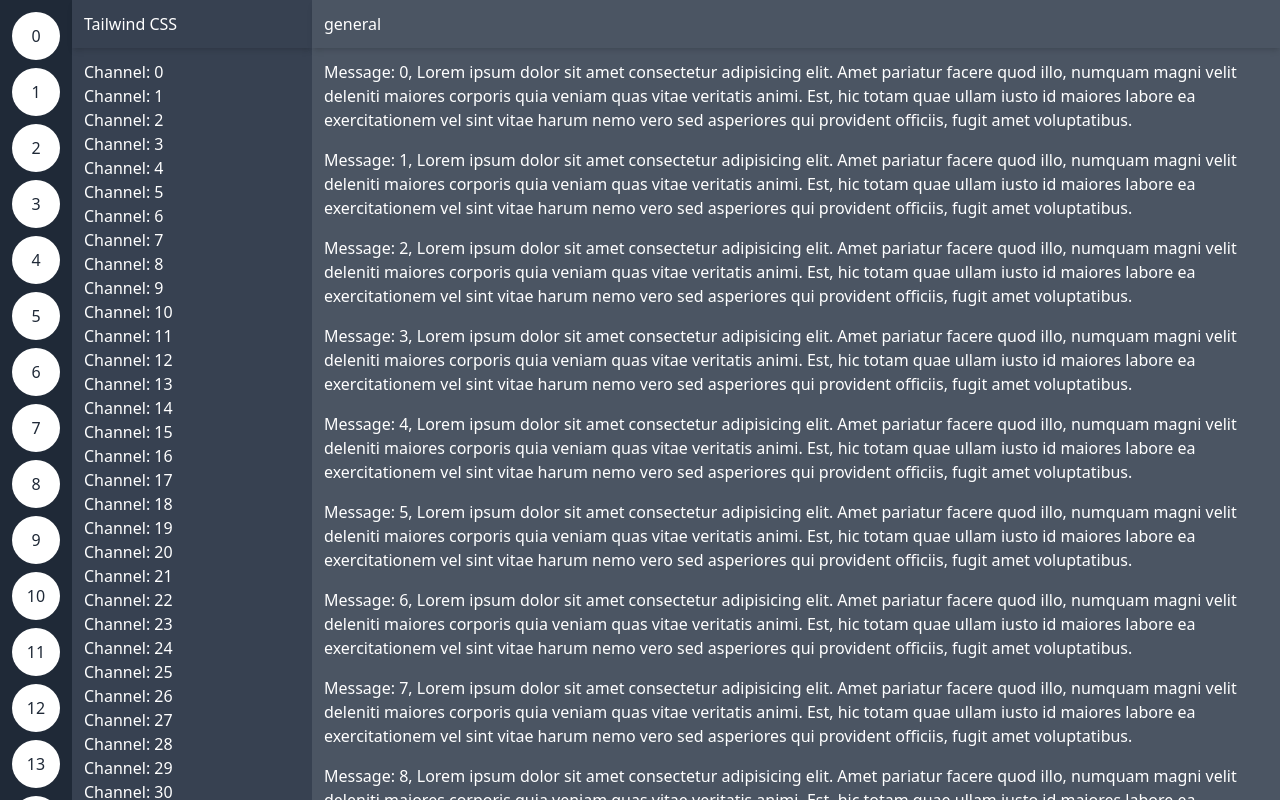
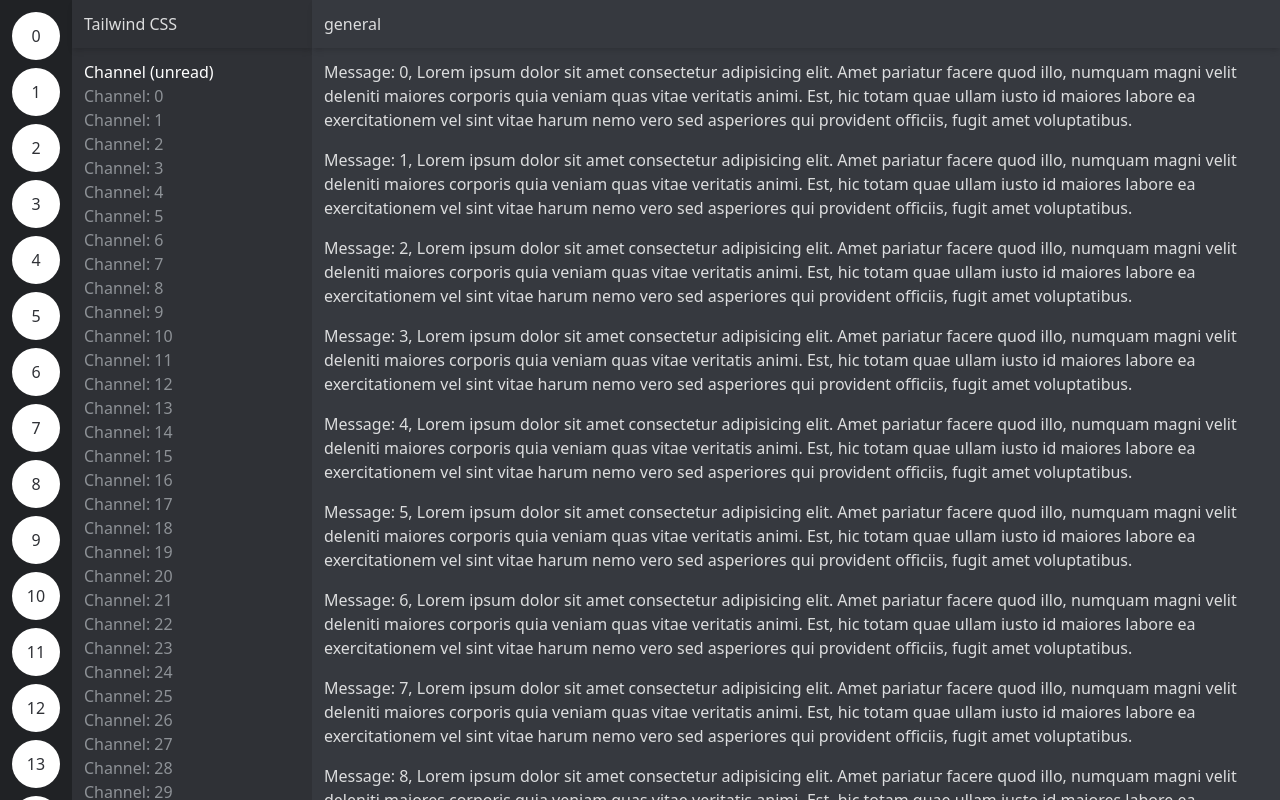
Before and after one commit to SShipon/single_messge, a React (Create React App) app: page / in a window 1280 px wide. Built offline with nearby package versions, Linux system fonts and the light colour scheme.

Commit message:
colors config added

```diff
--- a/src/components/Layout.jsx
+++ b/src/components/Layout.jsx
@@ -2,25 +2,26 @@
 
 const Layout = () => {
   return (
-    <div className='flex text-white h-screen'>
-      <div className='bg-gray-800 p-3 space-y-2 overflow-y-scroll'>
+    <div className='flex text-gray-100 h-screen'>
+      <div className='bg-gray-900 p-3 space-y-2 overflow-y-scroll'>
         {[...Array(40)].map((_, i) => (
           <div className='bg-white text-gray-800 w-12 h-12 rounded-full flex justify-center items-center'>
             {i}
           </div>
         ))}
       </div>
-      <div className='bg-gray-700 w-60 flex flex-col'>
+      <div className='bg-gray-800 w-60 flex flex-col'>
         <div className='px-3 h-12 flex items-center shadow-md flex-shrink-0'>
           Tailwind CSS
         </div>
-        <div className='p-3 flex-1 overflow-y-scroll'>
+        <div className='text-gray-300 p-3 flex-1 overflow-y-scroll'>
+          <p className='text-white'>Channel (unread)</p>
           {[...Array(40)].map((_, i) => (
             <p>Channel: {i}</p>
           ))}
         </div>
       </div>
-      <div className='bg-gray-600 flex-1 flex flex-col'>
+      <div className='bg-gray-700 flex-1 flex flex-col'>
         <div className='px-3 h-12 flex items-center shadow-md'>general</div>
         <div className='p-3 flex-1 overflow-y-scroll space-y-4'>
           {[...Array(40)].map((_, i) => (
--- a/tailwind.config.js
+++ b/tailwind.config.js
@@ -2,7 +2,22 @@
 module.exports = {
   content: ['./src/**/*.{js,jsx,ts,tsx}'],
   theme: {
-    extend: {},
+    extend: {
+      colors: {
+        gray: {
+          50: '#ECEDEE',
+          100: '#DCDDDE',
+          200: '#B9BBBE',
+          300: '#8E9297',
+          400: '#72767D',
+          500: '#5C6067',
+          600: '#464950',
+          700: '#36393F',
+          800: '#2F3136',
+          900: '#202225',
+        },
+      },
+    },
   },
   plugins: [],
 }
```
